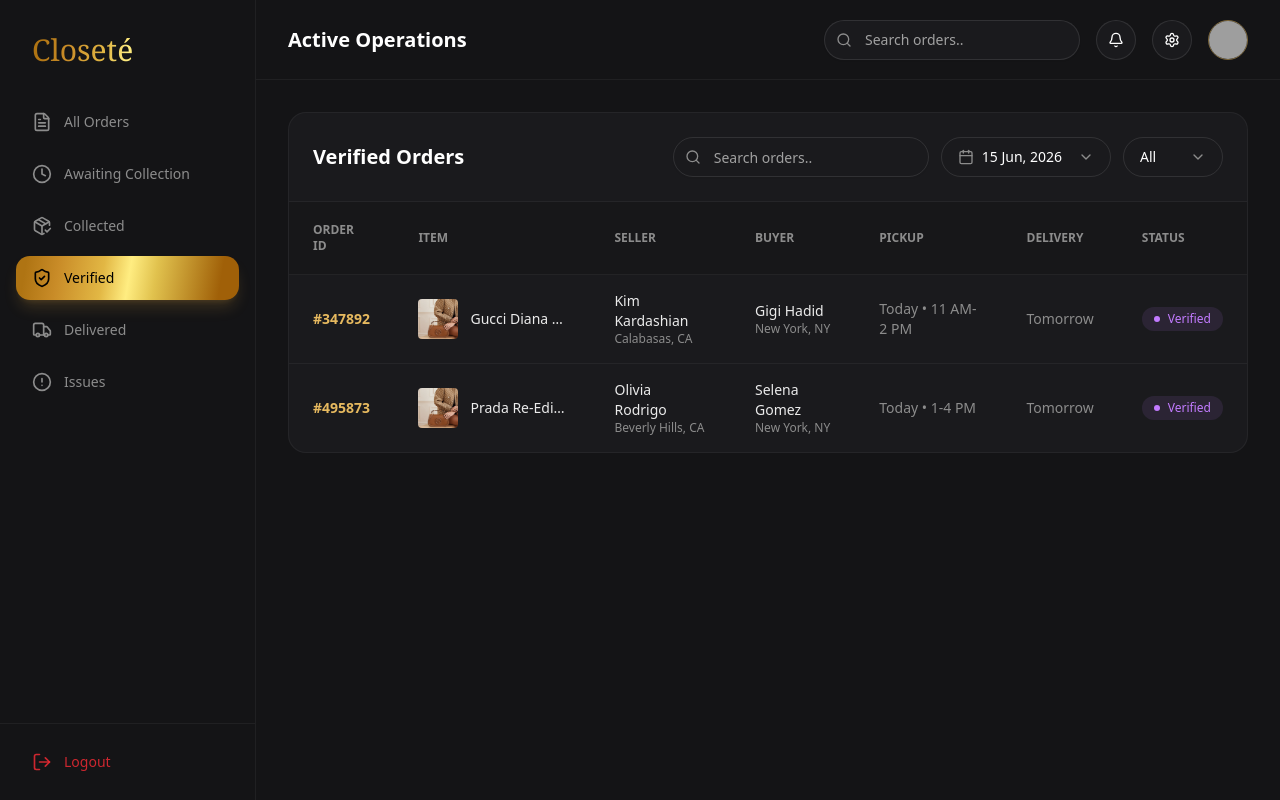
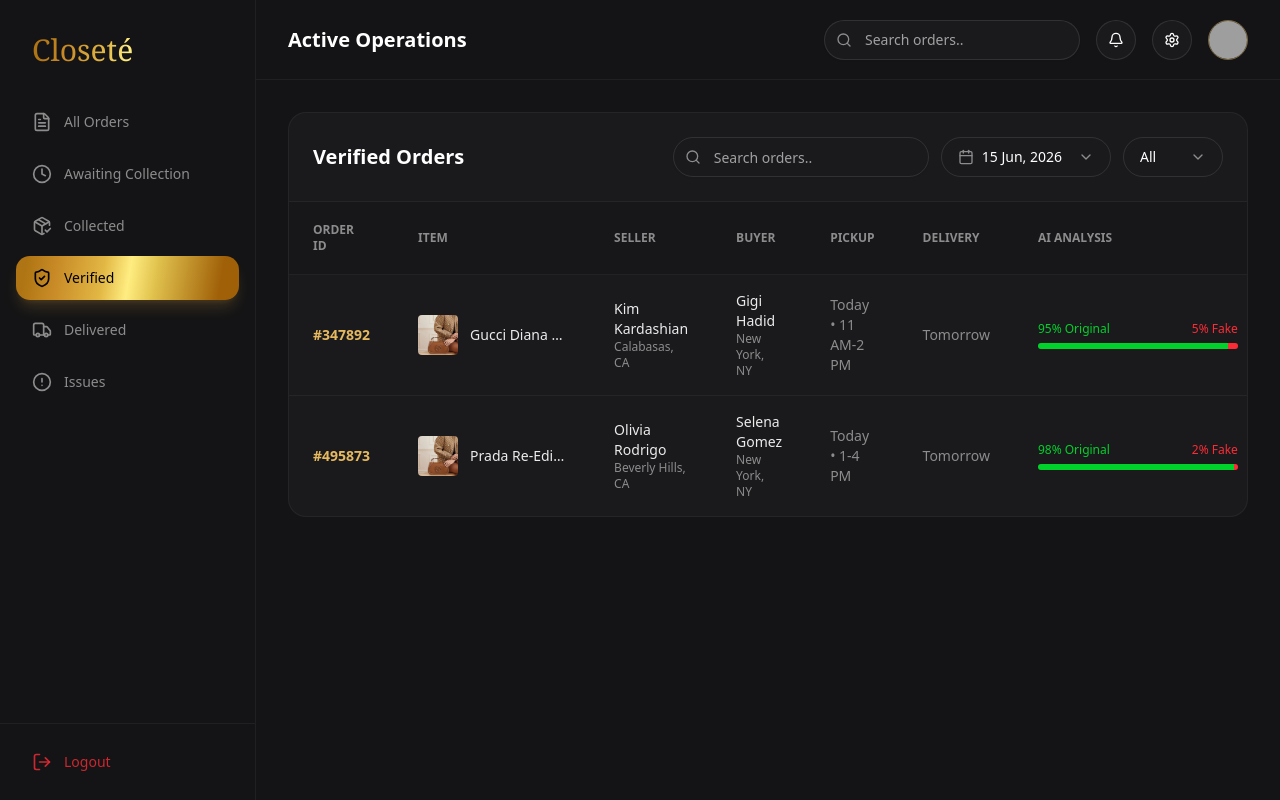
Before and after one commit to pronoy656/closete-admin-dashboard, a Next.js app: page /verified in a window 1280 px wide. Built offline with nearby package versions, Linux system fonts and the light colour scheme; grey boxes are pictures that could not be loaded.

Commit message:
ai analysis column add in orders table

```diff
--- a/src/components/dashboard/OrderTable.tsx
+++ b/src/components/dashboard/OrderTable.tsx
@@ -132,13 +132,14 @@
                 <th className="px-6 py-5">BUYER</th>
                 <th className="px-6 py-5">PICKUP</th>
                 <th className="px-6 py-5">DELIVERY</th>
+                <th className="px-6 py-5">AI ANALYSIS</th>
                 <th className="px-6 py-5">STATUS</th>
               </tr>
             </thead>
             <tbody className="divide-y divide-white/5">
               {filteredOrders.length === 0 ? (
                 <tr>
-                  <td colSpan={7} className="text-center py-24 text-[#8C8C8C]">
+                  <td colSpan={8} className="text-center py-24 text-[#8C8C8C]">
                     <div className="flex flex-col items-center justify-center gap-2">
                       <div className="w-32 h-32 rounded-full bg-[#1A1A1D] border border-white/10 flex items-center justify-center mb-4 shadow-xl relative overflow-hidden">
                         <div className="absolute inset-0 bg-gradient-to-b from-white/10 to-transparent opacity-30" />
@@ -187,6 +188,28 @@
                     </td>
                     <td className="px-6 py-4 text-[#8C8C8C]">
                       {order.delivery}
+                    </td>
+                    <td className="px-6 py-4">
+                      {order.aiAnalysis ? (
+                        <div className="flex flex-col gap-1.5 min-w-[200px] max-w-[280px]">
+                          <div className="flex justify-between items-center text-xs">
+                            <span className="text-[#00D22B] font-medium">{order.aiAnalysis.originalPercent}% Original</span>
+                            <span className="text-red-500 font-medium">{order.aiAnalysis.fakePercent}% Fake</span>
+                          </div>
+                          <div className="w-full h-1.5 rounded-full bg-red-500/20 overflow-hidden flex">
+                            <div className="h-full bg-[#00D22B]" style={{ width: `${order.aiAnalysis.originalPercent}%` }} />
+                            <div className="h-full bg-red-500" style={{ width: `${order.aiAnalysis.fakePercent}%` }} />
+                          </div>
+                          {order.aiAnalysis.fakePercent >= 50 && order.aiAnalysis.reason && (
+                            <div className="mt-1 text-[11px] text-[#8C8C8C] leading-snug bg-red-500/5 p-2 rounded border border-red-500/10">
+                              <span className="text-red-400 font-semibold mb-0.5 block">Marked as Fake:</span>
+                              {order.aiAnalysis.reason}
+                            </div>
+                          )}
+                        </div>
+                      ) : (
+                        <span className="text-xs text-[#8C8C8C]">Pending analysis...</span>
+                      )}
                     </td>
                     <td className="px-6 py-4 whitespace-nowrap">
                       <span className={`inline-flex items-center gap-2 px-3 py-1 rounded-full text-xs font-medium transition-colors duration-500 ${order.statusBg} ${order.statusColor}`}>
--- a/src/context/OrdersContext.tsx
+++ b/src/context/OrdersContext.tsx
@@ -13,6 +13,11 @@
   statusBg: string;
   dotColor: string;
   progress: number;
+  aiAnalysis?: {
+    fakePercent: number;
+    originalPercent: number;
+    reason?: string;
+  };
   issue?: {
     reason: string;
     notes?: string;
@@ -34,7 +39,8 @@
     statusColor: "text-purple-400",
     statusBg: "bg-purple-400/10",
     dotColor: "bg-purple-400",
-    progress: 2
+    progress: 2,
+    aiAnalysis: { fakePercent: 5, originalPercent: 95 }
   },
   {
     id: "#234892",
@@ -47,7 +53,8 @@
     statusColor: "text-blue-400",
     statusBg: "bg-blue-400/10",
     dotColor: "bg-blue-400",
-    progress: 1
+    progress: 1,
+    aiAnalysis: { fakePercent: 8, originalPercent: 92 }
   },
   {
     id: "#958743",
@@ -60,7 +67,8 @@
     statusColor: "text-yellow-500",
     statusBg: "bg-yellow-500/10",
     dotColor: "bg-yellow-500",
-    progress: 0
+    progress: 0,
+    aiAnalysis: { fakePercent: 85, originalPercent: 15, reason: "Inconsistent stitching pattern and incorrect font alignment on the inner logo." }
   },
   {
     id: "#495873",
@@ -73,7 +81,8 @@
     statusColor: "text-purple-400",
     statusBg: "bg-purple-400/10",
     dotColor: "bg-purple-400",
-    progress: 2
+    progress: 2,
+    aiAnalysis: { fakePercent: 2, originalPercent: 98 }
   },
   {
     id: "#873927",
@@ -87,6 +96,7 @@
     statusBg: "bg-red-500/10",
     dotColor: "bg-red-500",
     progress: 1,
+    aiAnalysis: { fakePercent: 60, originalPercent: 40, reason: "Hardware engraving depth does not match authentic pieces from the reported year of production." },
     issue: {
       reason: "Item failed verification",
       notes: "The bag has deep scratches on the back that were not disclosed in the original listing.",
@@ -109,7 +119,8 @@
     statusColor: "text-blue-400",
     statusBg: "bg-blue-400/10",
     dotColor: "bg-blue-400",
-    progress: 1
+    progress: 1,
+    aiAnalysis: { fakePercent: 12, originalPercent: 88 }
   },
   {
     id: "#578932",
@@ -122,7 +133,8 @@
     statusColor: "text-green-500",
     statusBg: "bg-green-500/10",
     dotColor: "bg-green-500",
-    progress: 3
+    progress: 3,
+    aiAnalysis: { fakePercent: 4, originalPercent: 96 }
   },
 ];
 
```
